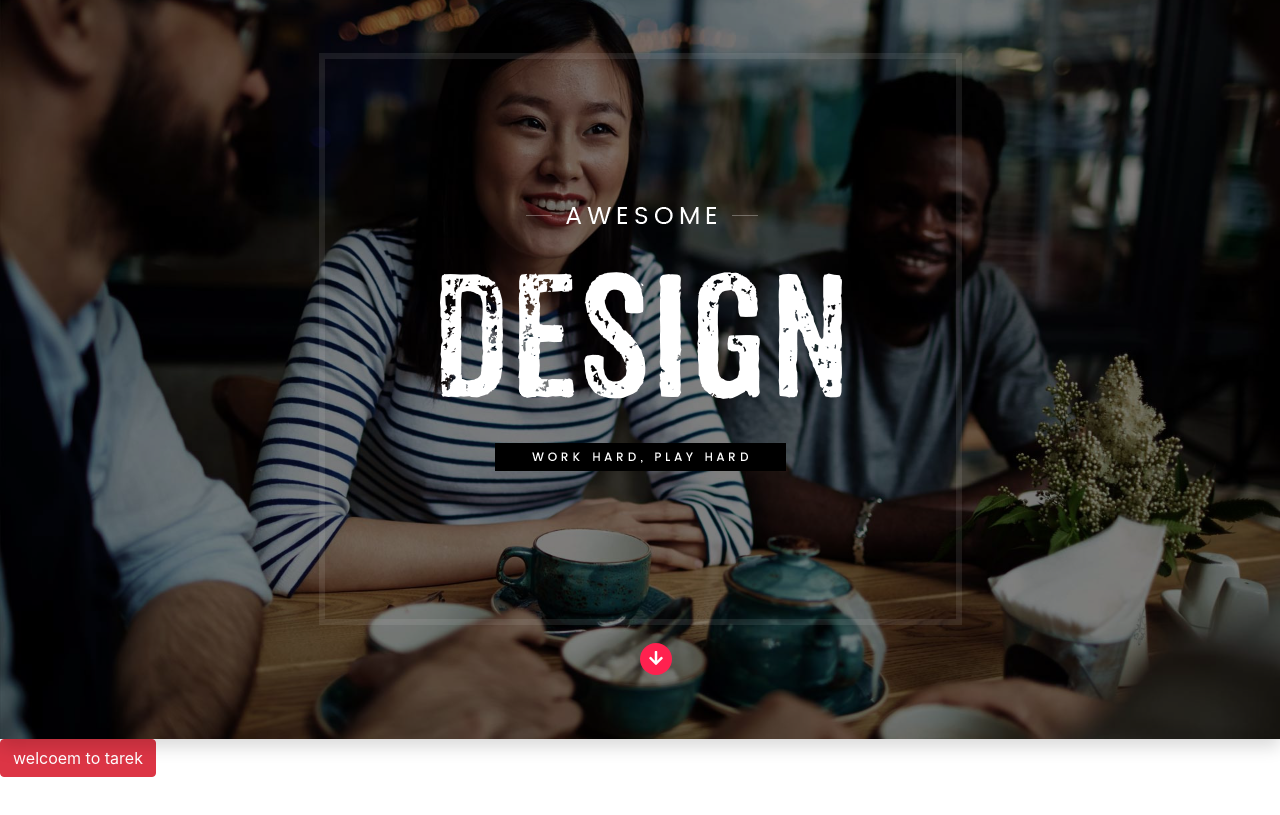
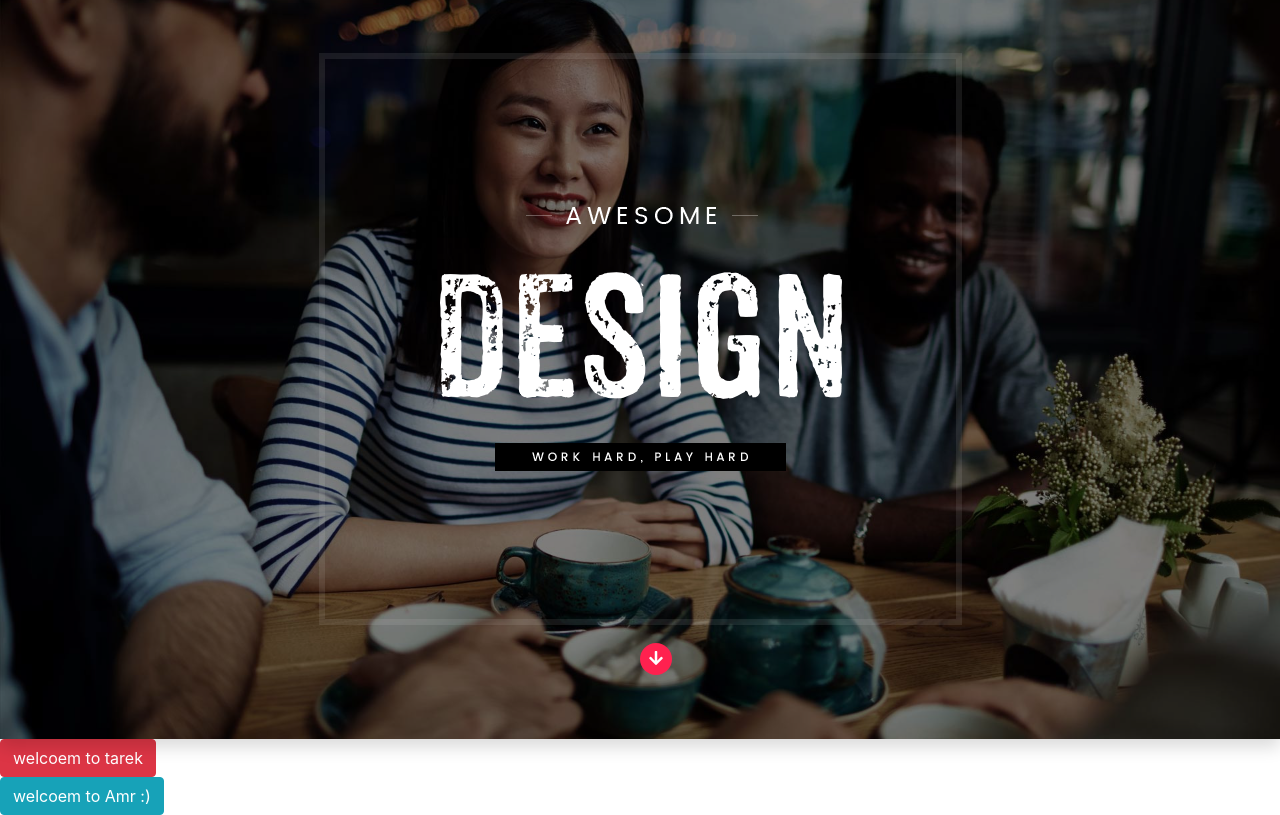
Before and after one commit to ahlam-islam/new-project, a plain HTML site: page index.html in a window 1280 px wide. Shown: the part 61-876 px from the top of the page. Before the commit the page ends 838 px from the top, so only its background shows below. Drawn offline with Linux system fonts and the light colour scheme.

Commit message:
Update index.html
amr

```diff
--- a/index.html
+++ b/index.html
@@ -74,7 +74,9 @@
     <section id="tarek">
         <dvi class="btn btn-danger">welcoem to tarek</dvi>
     </section>
-
+    <section id="amr">
+        <dvi class="btn btn-info">welcoem to Amr :)</dvi>
+    </section>
 
     <script src="js/jquery-3.4.1.slim.min.js"></script>
     <script src="js/popper.min.js"></script>
```
